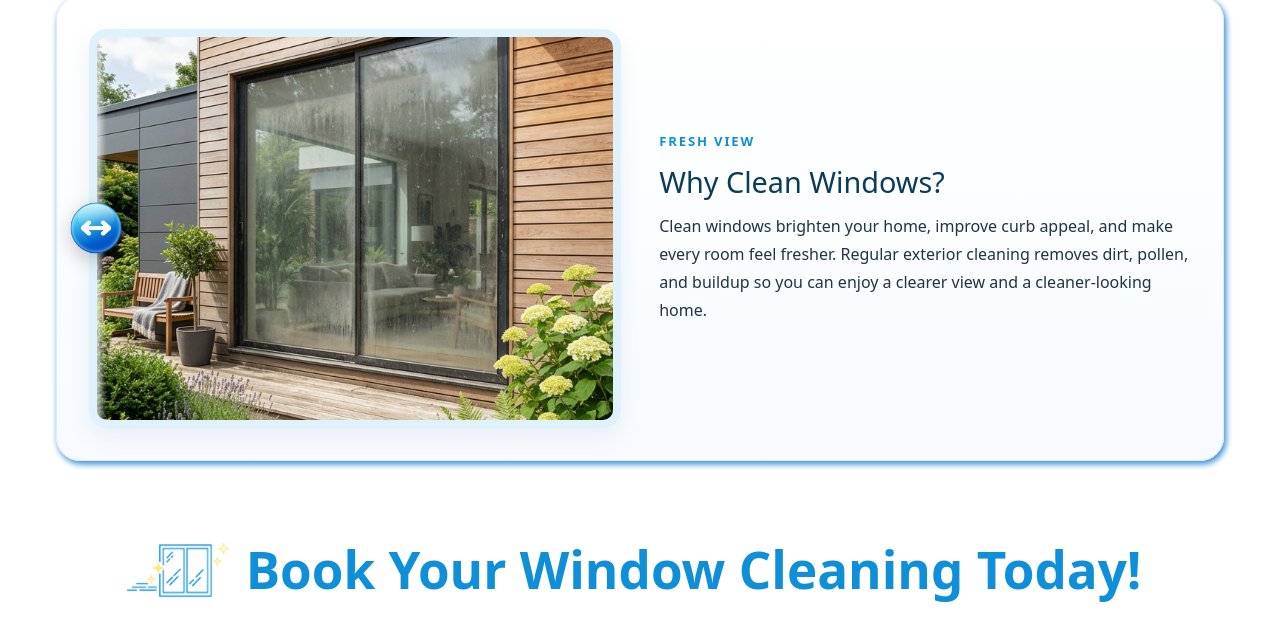
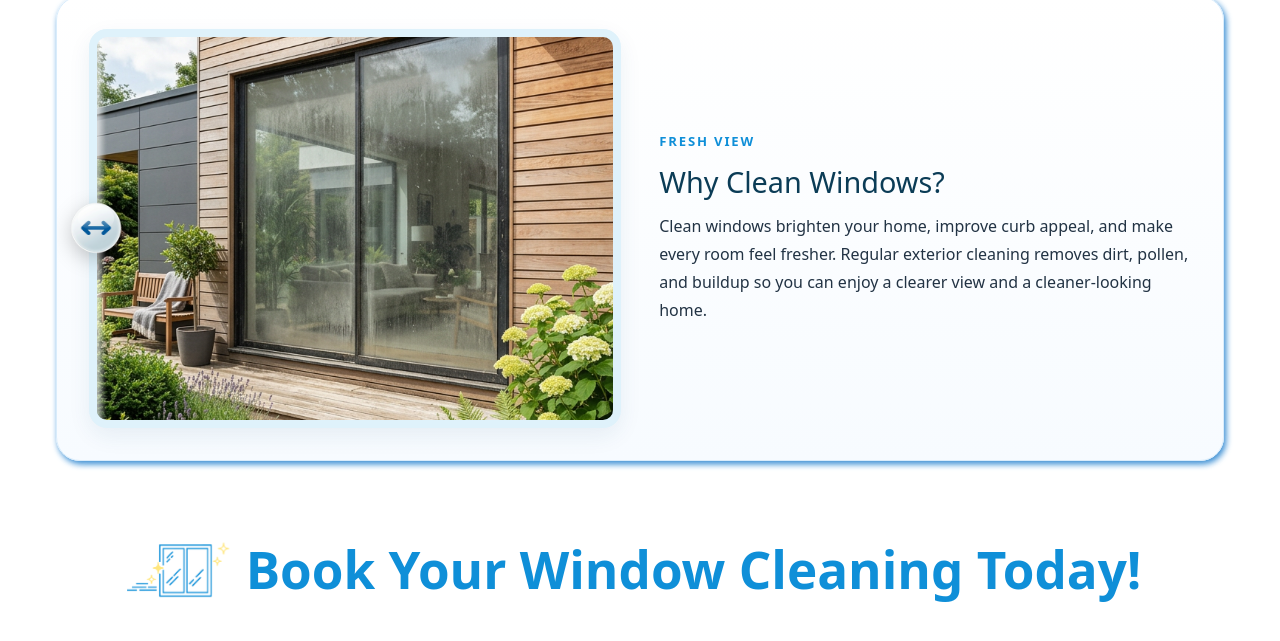
Before and after one commit to juliemulderig/see-through-solutions, a plain HTML site: page index.html in a window 1280 px wide. Shown: the part 1709-2350 px from the top of the page. Drawn offline with nearby package versions, Linux system fonts and the light colour scheme.

Commit message:
Change squeegee image to new-arrow-white.png

```diff
--- a/index.html
+++ b/index.html
@@ -149,7 +149,7 @@
 
         <div class="squeegee-track" id="squeegeeTrack">
           <div class="squeegee" id="squeegee">
-            <img src="img/new-arrow.png" alt="Drag squeegee" class="squeegee-img">
+            <img src="img/new-arrow-white.png" alt="Drag squeegee" class="squeegee-img">
           </div>
         </div>
       </div>
```
